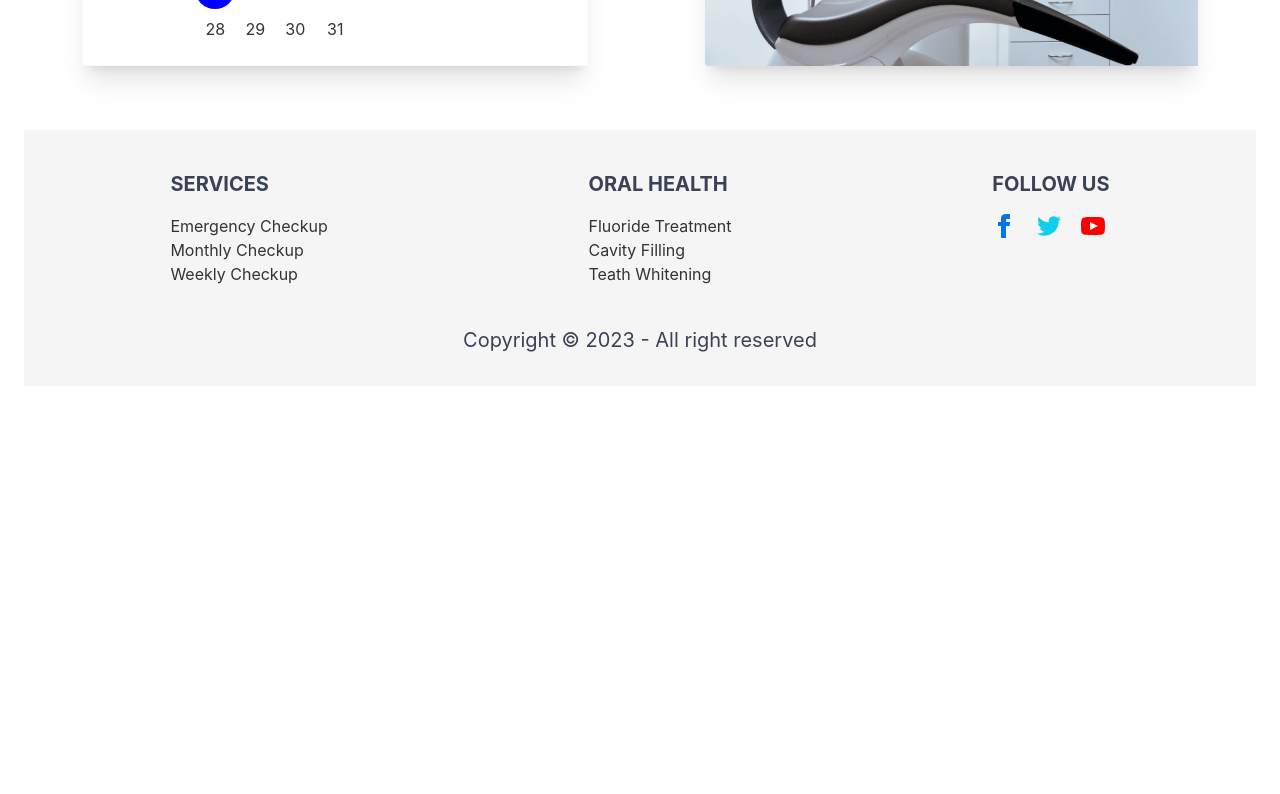
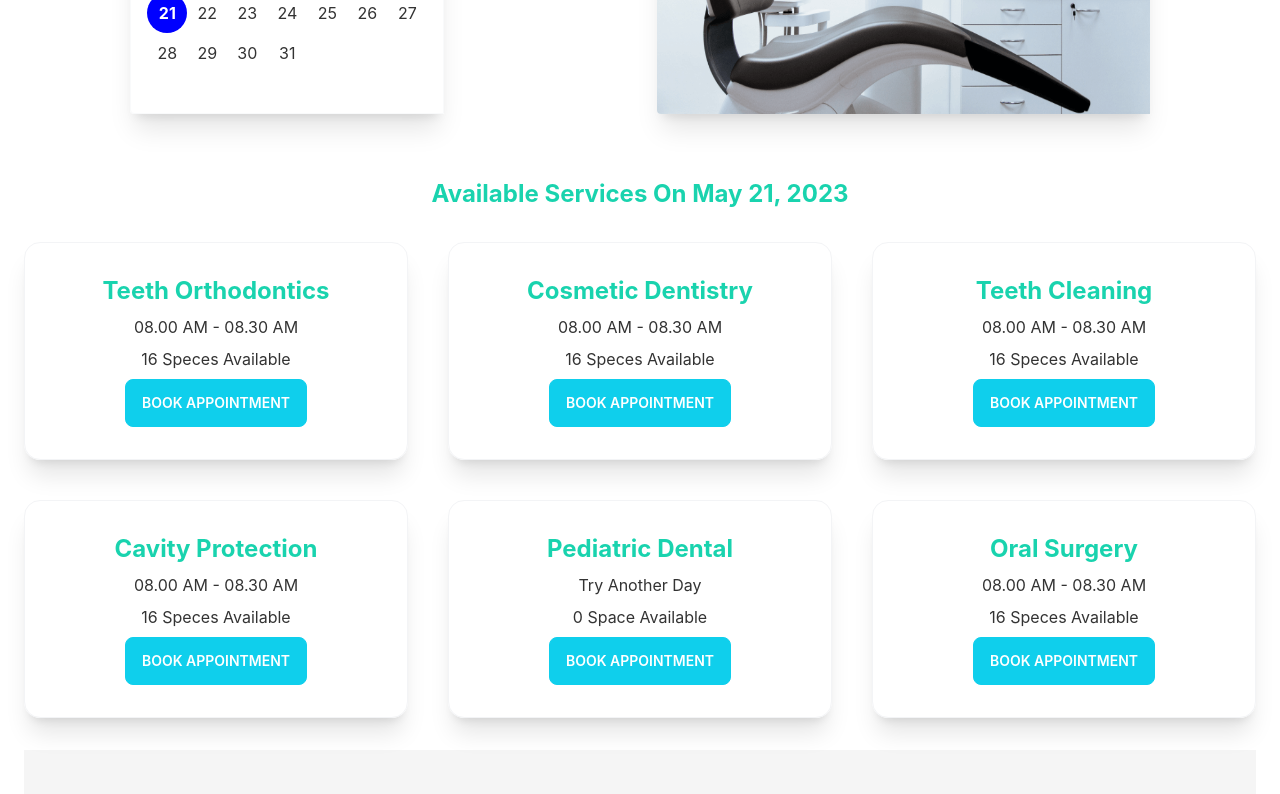
Before and after one commit to MrinmoyBaust98/Healthy_Smile, a React (Create React App) app: page /appointment in a window 1280 px wide. Shown: the part 460-1254 px from the top of the page. Before the commit the page ends 846 px from the top, so only its background shows below. Built offline with nearby package versions, Linux system fonts and the light colour scheme.

Commit message:
Available Appointment Section Added

```diff
--- /dev/null
+++ b/public/appointmentOptions.json
@@ -0,0 +1,118 @@
+[
+    {
+      "_id": 1,
+      "name": "Teeth Orthodontics",
+      "slots": [
+        "08.00 AM - 08.30 AM",
+        "08.30 AM - 09.00 AM",
+        "09.00 AM - 9.30 AM",
+        "09.30 AM - 10.00 AM",
+        "10.00 AM - 10.30 AM",
+        "10.30 AM - 11.00 AM",
+        "11.00 AM - 11.30 AM",
+        "11.30 AM - 12.00 AM",
+        "1.00 PM - 1.30 PM",
+        "1.30 PM - 2.00 PM",
+        "2.00 PM - 2.30 PM",
+        "2.30 PM - 3.00 PM",
+        "3.00 PM - 3.30 PM",
+        "3.30 PM - 4.00 PM",
+        "4.00 PM - 4.30 PM",
+        "4.30 PM - 5.00 PM"
+      ]
+    },
+    {
+      "_id": 2,
+      "name": "Cosmetic Dentistry",
+      "slots": [
+        "08.00 AM - 08.30 AM",
+        "08.30 AM - 09.00 AM",
+        "09.00 AM - 9.30 AM",
+        "09.30 AM - 10.00 AM",
+        "10.00 AM - 10.30 AM",
+        "10.30 AM - 11.00 AM",
+        "11.00 AM - 11.30 AM",
+        "11.30 AM - 12.00 AM",
+        "1.00 PM - 1.30 PM",
+        "1.30 PM - 2.00 PM",
+        "2.00 PM - 2.30 PM",
+        "2.30 PM - 3.00 PM",
+        "3.00 PM - 3.30 PM",
+        "3.30 PM - 4.00 PM",
+        "4.00 PM - 4.30 PM",
+        "4.30 PM - 5.00 PM"
+      ]
+    },
+    {
+      "_id": 3,
+      "name": "Teeth Cleaning",
+      "slots": [
+        "08.00 AM - 08.30 AM",
+        "08.30 AM - 09.00 AM",
+        "09.00 AM - 9.30 AM",
+        "09.30 AM - 10.00 AM",
+        "10.00 AM - 10.30 AM",
+        "10.30 AM - 11.00 AM",
+        "11.00 AM - 11.30 AM",
+        "11.30 AM - 12.00 AM",
+        "1.00 PM - 1.30 PM",
+        "1.30 PM - 2.00 PM",
+        "2.00 PM - 2.30 PM",
+        "2.30 PM - 3.00 PM",
+        "3.00 PM - 3.30 PM",
+        "3.30 PM - 4.00 PM",
+        "4.00 PM - 4.30 PM",
+        "4.30 PM - 5.00 PM"
+      ]
+    },
+    {
+      "_id": 4,
+      "name": "Cavity Protection",
+      "slots": [
+        "08.00 AM - 08.30 AM",
+        "08.30 AM - 09.00 AM",
+        "09.00 AM - 9.30 AM",
+        "09.30 AM - 10.00 AM",
+        "10.00 AM - 10.30 AM",
+        "10.30 AM - 11.00 AM",
+        "11.00 AM - 11.30 AM",
+        "11.30 AM - 12.00 AM",
+        "1.00 PM - 1.30 PM",
+        "1.30 PM - 2.00 PM",
+        "2.00 PM - 2.30 PM",
+        "2.30 PM - 3.00 PM",
+        "3.00 PM - 3.30 PM",
+        "3.30 PM - 4.00 PM",
+        "4.00 PM - 4.30 PM",
+        "4.30 PM - 5.00 PM"
+      ]
+    },
+    {
+      "_id": 5,
+      "name": "Pediatric Dental",
+      "slots": [
+      ]
+    },
+    {
+      "_id": 6,
+      "name": "Oral Surgery",
+      "slots": [
+        "08.00 AM - 08.30 AM",
+        "08.30 AM - 09.00 AM",
+        "09.00 AM - 9.30 AM",
+        "09.30 AM - 10.00 AM",
+        "10.00 AM - 10.30 AM",
+        "10.30 AM - 11.00 AM",
+        "11.00 AM - 11.30 AM",
+        "11.30 AM - 12.00 AM",
+        "1.00 PM - 1.30 PM",
+        "1.30 PM - 2.00 PM",
+        "2.00 PM - 2.30 PM",
+        "2.30 PM - 3.00 PM",
+        "3.00 PM - 3.30 PM",
+        "3.30 PM - 4.00 PM",
+        "4.00 PM - 4.30 PM",
+        "4.30 PM - 5.00 PM"
+      ]
+    }
+  ]
--- a/src/Shared/Footer/Footer.js
+++ b/src/Shared/Footer/Footer.js
@@ -3,7 +3,7 @@ import { Link } from "react-router-dom";
 
 const Footer = () => {
   return (
-    <section className=" bg-neutral-100  p-4 ">
+    <section className=" my-4 bg-neutral-100  p-4 ">
       <section className="flex justify-around ">
         <div className="my-6">
           <h1 className="text-xl font-bold text-accent mb-4">SERVICES</h1>
@@ -11,8 +11,10 @@ const Footer = () => {
           <p>Monthly Checkup</p>
           <p>Weekly Checkup</p>
         </div>
-        <div className="my-6">
-          <h1 className="text-xl font-bold text-accent mb-4">ORAL HEALTH</h1>
+        <div className="my-6 hidden lg:block">
+          <h1 className=" lg:text-xl font-bold text-accent mb-4">
+            ORAL HEALTH
+          </h1>
           <p>Fluoride Treatment</p>
           <p>Cavity Filling</p>
           <p>Teath Whitening</p>
--- a/src/pages/Appointment/Appointment/Appointment.js
+++ b/src/pages/Appointment/Appointment/Appointment.js
@@ -1,11 +1,17 @@
-import React from "react";
+import React, { useState } from "react";
 import AppointmentBanner from "../AppointmentBanner/AppointmentBanner";
 import Footer from "../../../Shared/Footer/Footer";
+import AvailableAppointment from "../AvailableAppointment/AvailableAppointment";
 
 const Appointment = () => {
+  const [selectedDate, setSelectedDate] = useState(new Date());
   return (
     <div className="px-6">
-      <AppointmentBanner />
+      <AppointmentBanner
+        selectedDate={selectedDate}
+        setSelectedDate={setSelectedDate}
+      />
+      <AvailableAppointment selectedDate={selectedDate} />
       <Footer />
     </div>
   );
--- a/src/pages/Appointment/AppointmentBanner/AppointmentBanner.js
+++ b/src/pages/Appointment/AppointmentBanner/AppointmentBanner.js
@@ -1,14 +1,12 @@
-import React, { useState } from "react";
+import React from "react";
 import bgApBanner from "../../../assets/images/chair.png";
 import { DayPicker } from "react-day-picker";
-// import { format } from "date-fns";
 
-const AppointmentBanner = () => {
-  const [selectedDate, setSelectedDate] = useState(new Date());
+const AppointmentBanner = ({ selectedDate, setSelectedDate }) => {
   return (
     <div className="my-8">
       <section className="text-center text-2xl text-accent font-bold">
-        <p> Pick Your Appointment Date</p>
+        <p> Pick Up Your Appointment Date</p>
       </section>
       <section className="my-16 lg:flex flex-row-reverse justify-around">
         <img
@@ -16,7 +14,7 @@ const AppointmentBanner = () => {
           className="lg:w-2/5 shadow-xl rounded-l  "
           alt="AppointmentBanner-img"
         />
-        <div className="px-24 py-6 lg:py-0 border border-gray-50 shadow-xl rounded-l ">
+        <div className=" py-6 lg:border border-gray-50 shadow-xl rounded-l ">
           <DayPicker
             mode="single"
             selected={selectedDate}
@@ -24,7 +22,6 @@ const AppointmentBanner = () => {
           />
         </div>
       </section>
-      {/* <p> You Have Select Dtae: {format(selectedDate, "PP")}</p> */}
     </div>
   );
 };
--- /dev/null
+++ b/src/pages/Appointment/AvailableAppointment/AppointmentOption.js
@@ -0,0 +1,25 @@
+import React from "react";
+
+const AppointmentOption = ({ appointmentOption }) => {
+  const { name, slots } = appointmentOption;
+  return (
+    <div className="card border border-gray-100 shadow-xl">
+      <div className="card-body text-center">
+        <h2 className="text-center text-2xl font-bold text-secondary">
+          {name}
+        </h2>
+        <p>{slots.length > 0 ? slots[0] : "Try Another Day"}</p>
+        <p>
+          {slots.length} {slots.length > 1 ? "Speces" : "Space"} Available
+        </p>
+        <div className="card-actions justify-center">
+          <button className="btn btn-primary text-white">
+            Book Appointment
+          </button>
+        </div>
+      </div>
+    </div>
+  );
+};
+
+export default AppointmentOption;
--- /dev/null
+++ b/src/pages/Appointment/AvailableAppointment/AvailableAppointment.js
@@ -0,0 +1,30 @@
+import { format } from "date-fns";
+import React, { useEffect, useState } from "react";
+import AppointmentOption from "./AppointmentOption";
+
+const AvailableAppointment = ({ selectedDate }) => {
+  const [appointmentoption, setAppointmentOption] = useState([]);
+
+  useEffect(() => {
+    fetch("appointmentOptions.json")
+      .then((res) => res.json())
+      .then((data) => setAppointmentOption(data));
+  }, []);
+  return (
+    <section>
+      <p className="text-2xl text-center text-secondary font-bold my-6">
+        Available Services On {format(selectedDate, "PP")}
+      </p>
+      <div className=" my-8 grid gap-10 grid-cols-1 lg:grid-cols-3">
+        {appointmentoption.map((option) => (
+          <AppointmentOption
+            appointmentOption={option}
+            key={option._id}
+          ></AppointmentOption>
+        ))}
+      </div>
+    </section>
+  );
+};
+
+export default AvailableAppointment;
```
